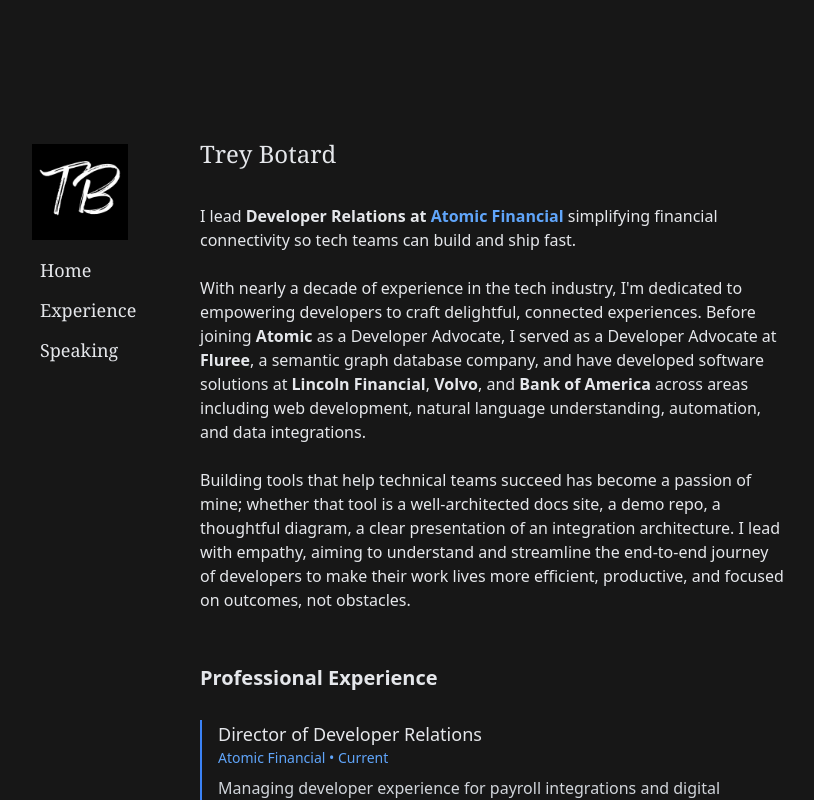
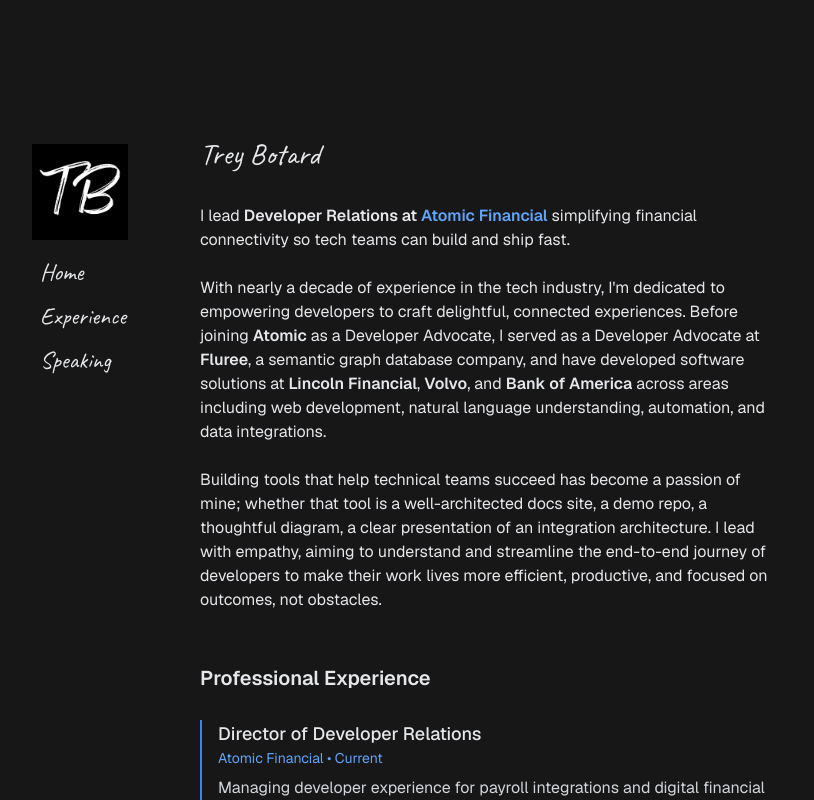
Before and after one commit to Tr3yb0/website, a Nuxt app: page / in a window 1280 px wide. Shown: the top 800 px of the page, without its empty margins (240-1054 px from the left). Built offline with nearby package versions, Linux system fonts and the light colour scheme.

Commit message:
update fonts

```diff
--- a/app.vue
+++ b/app.vue
@@ -1,5 +1,5 @@
 <template>
-  <div class="min-h-screen bg-neutral-900 text-gray-200">
+  <div class="min-h-screen bg-neutral-900 text-gray-200 font-geist">
     <NuxtLayout>
       <NuxtPage />
     </NuxtLayout>
--- a/components/Bio.vue
+++ b/components/Bio.vue
@@ -9,7 +9,7 @@
         />
       </NuxtLink>
     </div>
-    <h1 class="font-serif ml-4 lg:ml-0">Trey Botard</h1>
+    <h1 class="font-caveat ml-4 lg:ml-0 text-3xl">Trey Botard</h1>
   </div>
   <p class="mt-8">
     I lead
--- a/components/LeftNavButton.vue
+++ b/components/LeftNavButton.vue
@@ -1,8 +1,9 @@
 <template>
   <button>
     <NuxtLink
-      class="rounded p-2 w-16 font-serif text-lg hover:bg-zinc-700"
-      :to="props.to">
+      class="rounded p-2 w-16 font-caveat text-2xl hover:bg-zinc-700"
+      :to="props.to"
+    >
       {{ text }}
     </NuxtLink>
   </button>
--- a/layouts/default.vue
+++ b/layouts/default.vue
@@ -3,23 +3,25 @@
     class="flex flex-col lg:flex-row justify-center items-start max-w-3xl mx-auto pt-8 lg:pt-32"
   >
     <LeftNav class="hidden lg:block m-4 flex-none w-36 sticky top-8" />
+
+    <!-- Mobile Header -->
     <div class="w-full lg:w-auto">
       <div
         class="lg:hidden mb-8 sticky top-0 bg-neutral-900 py-4 flex justify-center space-x-2 z-10"
       >
         <a
           href="/"
-          class="rounded px-3 py-2 font-serif text-gray-200 hover:bg-zinc-700 transition-colors"
+          class="rounded px-3 py-2 font-caveat text-2xl text-gray-200 hover:bg-zinc-700 transition-colors"
           >Home</a
         >
         <a
           href="/#experience"
-          class="rounded px-3 py-2 font-serif text-gray-200 hover:bg-zinc-700 transition-colors"
+          class="rounded px-3 py-2 font-caveat text-2xl text-gray-200 hover:bg-zinc-700 transition-colors"
           >Experience</a
         >
         <a
           href="/#speaking"
-          class="rounded px-3 py-2 font-serif text-gray-200 hover:bg-zinc-700 transition-colors"
+          class="rounded px-3 py-2 font-caveat text-2xl text-gray-200 hover:bg-zinc-700 transition-colors"
           >Speaking</a
         >
       </div>
--- a/nuxt.config.ts
+++ b/nuxt.config.ts
@@ -1,4 +1,13 @@
 // https://nuxt.com/docs/api/configuration/nuxt-config
 export default defineNuxtConfig({
-	modules: ['@nuxtjs/tailwindcss']
+	modules: ['@nuxtjs/tailwindcss'],
+	app: {
+		head: {
+			link: [
+				{ rel: 'preconnect', href: 'https://fonts.googleapis.com' },
+				{ rel: 'preconnect', href: 'https://fonts.gstatic.com', crossorigin: '' },
+				{ rel: 'stylesheet', href: 'https://fonts.googleapis.com/css2?family=Caveat:wght@400;500;600;700&family=Geist:wght@100;200;300;400;500;600;700;800;900&display=swap' }
+			]
+		}
+	}
 })
--- a/tailwind.config.js
+++ b/tailwind.config.js
@@ -1,7 +1,15 @@
 const plugin = require('tailwindcss/plugin')
 
 module.exports = {
-
+	theme: {
+		extend: {
+			fontFamily: {
+				'caveat': ['Caveat', 'cursive'],
+				'geist': ['Geist', 'system-ui', 'sans-serif'],
+				'geist-mono': ['Geist Mono', 'ui-monospace', 'monospace']
+			}
+		}
+	},
 	plugins: [
 		require('@tailwindcss/typography'),
 		plugin(function ({ addBase, theme }) {
```
